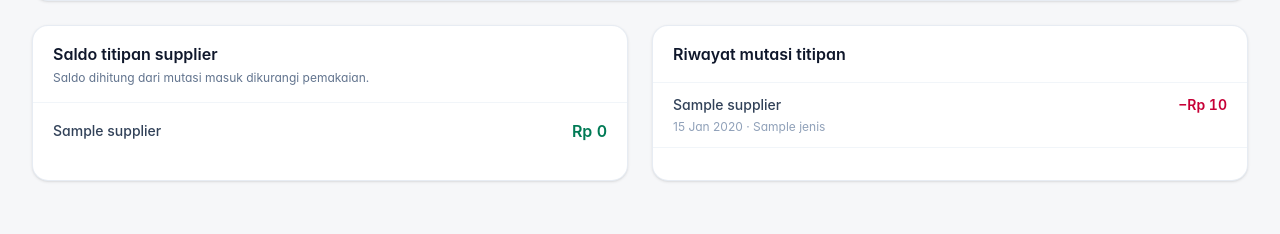
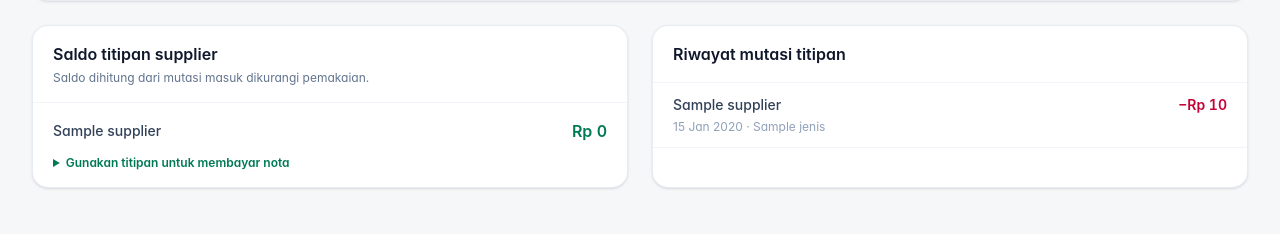
Before and after one commit to gagaspower/kasiron, a Laravel app: template resources/views/purchases/balances/index.blade.php in a window 1280 px wide. Shown: the part 566-800 px from the top of the page. Run offline with Laravel 12, Linux system fonts and the light colour scheme; the template is opened without the code that fills it: most values are stand-ins (such as "Sample title", 1, 10 or a date in 2020); style sheets or scripts are compiled from the project's sources; parts of the project's set-up code (start-up, migrations or seed data) failed here and were passed over.

Commit message:
Add supplier deposit allocation form to balance page

```diff
--- a/resources/views/purchases/balances/index.blade.php
+++ b/resources/views/purchases/balances/index.blade.php
@@ -71,7 +71,28 @@
             <div class="border-b border-slate-100 px-5 py-4"><h2 class="font-semibold text-slate-900">Saldo titipan supplier</h2><p class="mt-1 text-xs text-slate-500">Saldo dihitung dari mutasi masuk dikurangi pemakaian.</p></div>
             <div class="divide-y divide-slate-100">
                 @forelse($balances as $balance)
-                    <div class="flex items-center justify-between gap-3 px-5 py-4"><span class="text-sm font-medium text-slate-700">{{ $balance->supplier?->nama }}</span><span class="font-semibold tabular-nums text-emerald-700">Rp {{ number_format((float) $balance->saldo, 0, ',', '.') }}</span></div>
+                    <div class="px-5 py-4">
+                        <div class="flex items-center justify-between gap-3"><span class="text-sm font-medium text-slate-700">{{ $balance->supplier?->nama }}</span><span class="font-semibold tabular-nums text-emerald-700">Rp {{ number_format((float) $balance->saldo, 0, ',', '.') }}</span></div>
+                        <details class="mt-3">
+                            <summary class="cursor-pointer text-xs font-semibold text-emerald-700">Gunakan titipan untuk membayar nota</summary>
+                            <form method="POST" action="{{ route('purchases.balances.use', $balance->supplier_id) }}" class="mt-3 space-y-3 rounded-xl border border-slate-200 bg-slate-50 p-3">
+                                @csrf
+                                <div><label class="mb-1 block text-xs font-medium text-slate-600">Tanggal penggunaan</label><input type="date" name="tanggal" value="{{ now()->toDateString() }}" required class="w-full rounded-lg border border-slate-200 bg-white px-3 py-2 text-sm"></div>
+                                @forelse(($openInvoices[$balance->supplier_id] ?? collect()) as $invoice)
+                                    @php($paid = (float) $invoice->sudah_dibayar)
+                                    @php($remaining = round((float) $invoice->total - $paid, 2))
+                                    <div class="grid grid-cols-[1fr_120px] items-center gap-2 border-t border-slate-200 pt-2">
+                                        <div><p class="text-xs font-semibold text-slate-700">{{ $invoice->nomor_pembelian }}</p><p class="text-[11px] text-slate-500">Sisa Rp {{ number_format($remaining, 0, ',', '.') }}</p></div>
+                                        <input type="number" name="alokasi[{{ $invoice->id }}]" min="0" max="{{ $remaining }}" step="0.01" placeholder="Nominal" class="w-full rounded-lg border border-slate-200 bg-white px-2 py-2 text-right text-xs">
+                                    </div>
+                                @empty
+                                    <p class="text-xs text-slate-500">Supplier ini tidak memiliki nota yang masih terbuka.</p>
+                                @endforelse
+                                <textarea name="catatan" rows="2" placeholder="Catatan (opsional)" class="w-full rounded-lg border border-slate-200 bg-white px-3 py-2 text-xs"></textarea>
+                                <button class="w-full rounded-lg bg-emerald-600 px-3 py-2 text-sm font-semibold text-white hover:bg-emerald-700">Gunakan saldo titipan</button>
+                            </form>
+                        </details>
+                    </div>
                 @empty
                     <p class="px-5 py-8 text-center text-sm text-slate-500">Belum ada saldo titipan supplier.</p>
                 @endforelse
```
